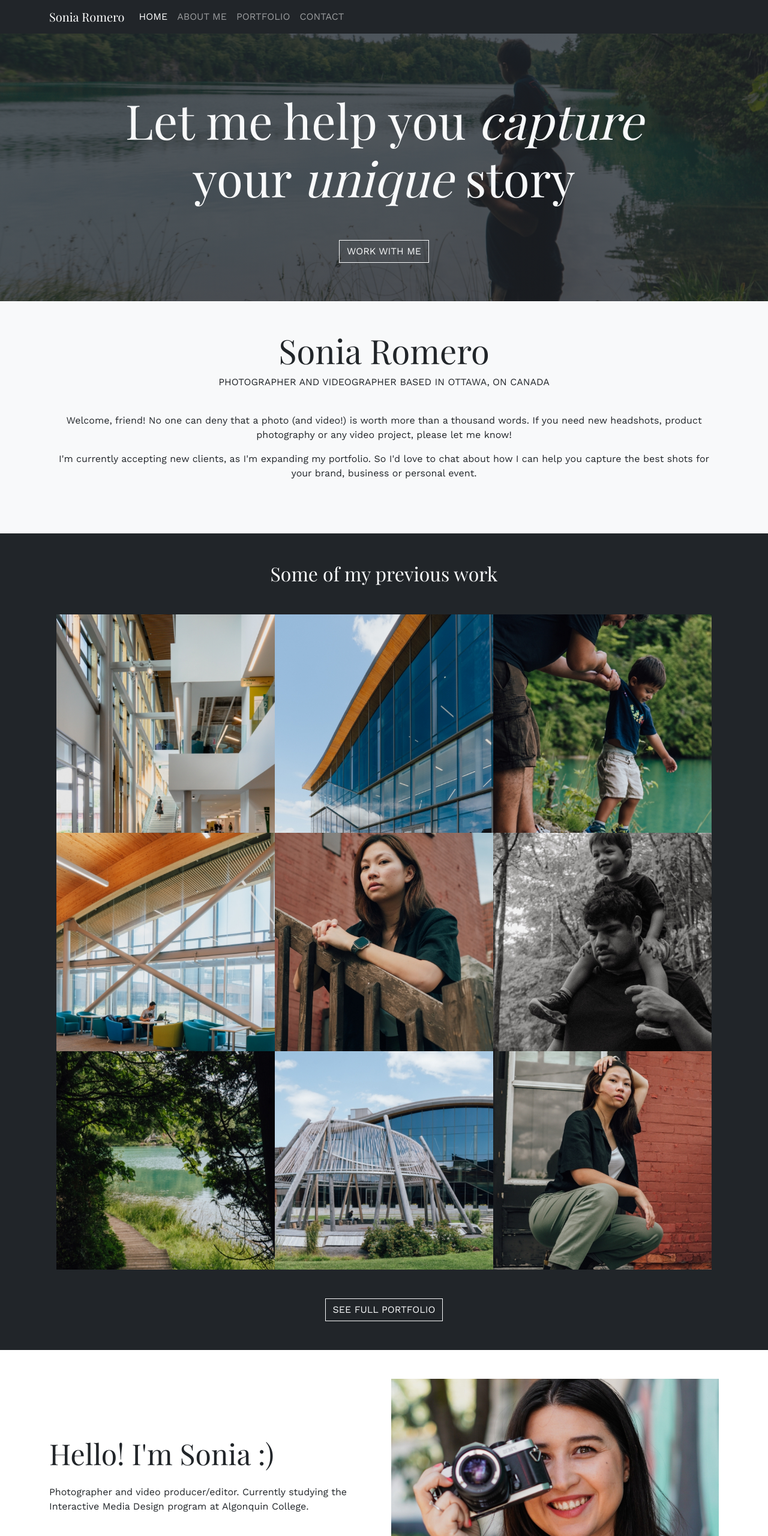
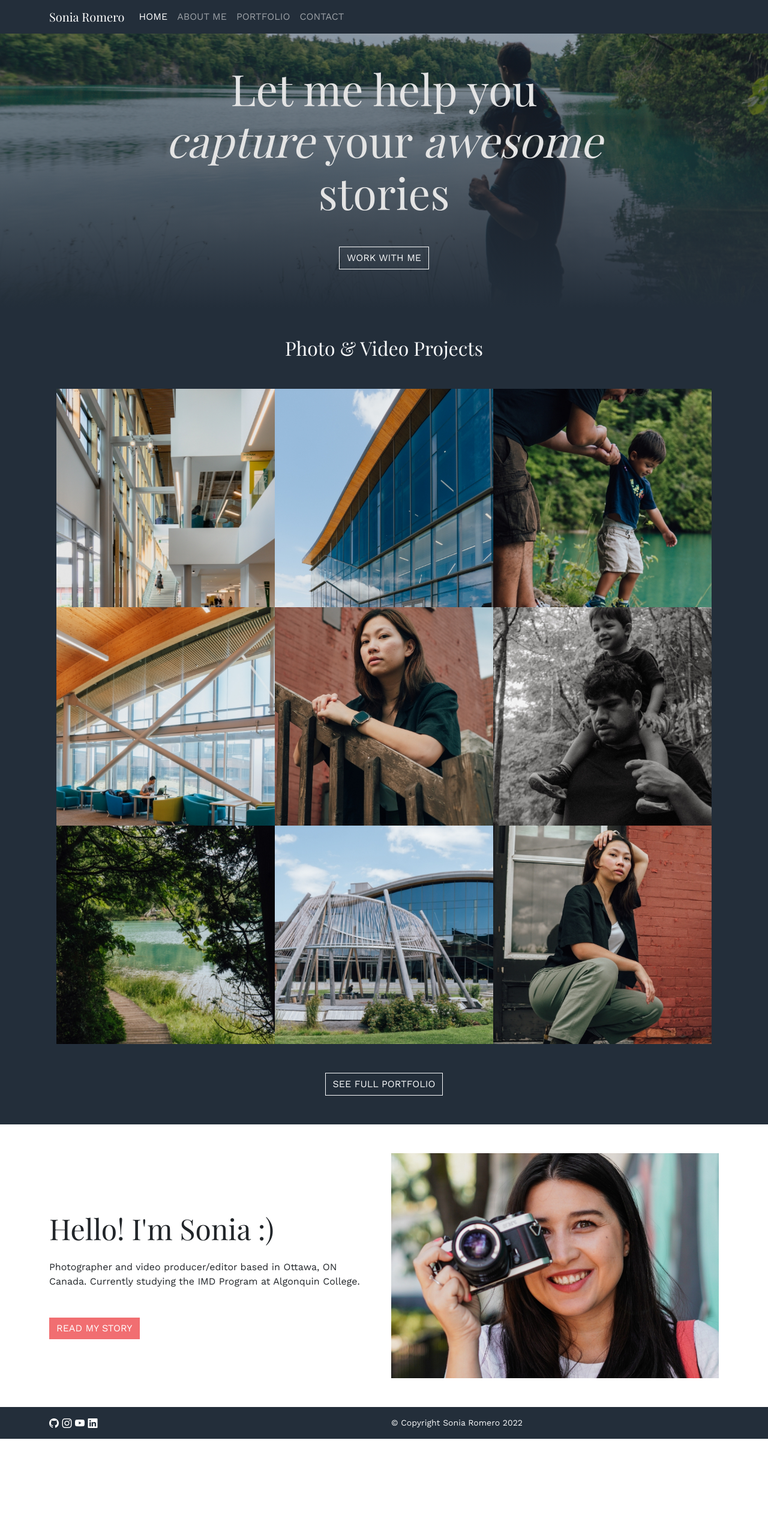
Before and after one commit to soniaromero90/portfolio, a plain HTML site: page index.html in a window 1280 px wide. Shown: the top 2560 px of the page at 60% size. After the commit the page ends 2398 px from the top, so only its background shows below. Drawn offline with nearby package versions, Linux system fonts and the light colour scheme; a web font is replaced by a local one.

Commit message:
changes bootstrap colours

```diff
--- a/css/main.css
+++ b/css/main.css
@@ -8,15 +8,6 @@ h1, h2, h3, h4, h5, h6,
     font-family: 'Playfair Display', serif;
 }
 
-.banner {
-    background-image:
-        linear-gradient(rgba(33,37,41,0.7), rgba(33,37,41,0.7)),
-    url("../images/banner.jpg");
-    background-position: center;
-    background-size: cover;
-    background-repeat: no-repeat;
-}
-
 .skip {
     position: absolute;
     left: -10000px;
@@ -25,3 +16,40 @@ h1, h2, h3, h4, h5, h6,
     height: 1px;
     overflow: hidden;
   }
+
+
+
+.navbar, footer {
+    background-color: #232E3A;
+  }
+
+  .navbar-toggler{
+    color: #E4E4E4;
+  }
+
+.banner {
+    background-image:
+        linear-gradient(rgba(35,46,58,0.3), rgba(35,46,58,1)),
+    url("../images/banner.jpg");
+    background-position: center;
+    background-size: cover;
+    background-repeat: no-repeat;
+}
+
+.banner h1 {
+    color: #E4E4E4;
+
+    max-width: 70%;
+    margin: 0 auto;
+}
+
+
+.banner a:hover, .projects a:hover, .pink-button {
+    background-color: #F16E71;
+
+}
+
+
+.projects {
+    background-color: #232E3A;
+}
--- a/index.html
+++ b/index.html
@@ -30,7 +30,7 @@
 
     <header>
       <div class="bg-dark">
-        <nav class="navbar navbar-expand-lg navbar-dark bg-dark">
+        <nav class="navbar navbar-dark navbar-expand-lg">
 
           <div class="container-xl">
 
@@ -64,20 +64,19 @@
       <!-- Skip links for accesibility. This will not show on the front end of the page -->
 
       <a href="#banner" class="skip">Skip to banner</a>
-      <a href="#welcome" class="skip">Skip to welcome</a>
       <a href="#projects" class="skip">Skip to projects</a>
       <a href="#banner" class="skip">Skip to banner</a>
 
       <!-- Hero Section includes a background image, title and a button -->
 
       <section class="banner" id="banner">
-        <div class="container-xl text-light text-center pt-5 pb-5">
-          <h1 class="display-1 p-5">Let me help you <em>capture</em> your  <em>unique </em>story</h1>
+        <div class="container-xl p-5 text-center">
+          <h1 class="display-2 mb-5 ">Let me help you <em>capture</em> your <em>awesome </em>stories</h1>
 
           <a
             role="button"
 
-            class="btn btn-outline-primary text-light border-light rounded-0 text-uppercase mb-3"
+            class="btn btn-outline-primary text-light border-light rounded-0 text-uppercase mb-3 button-outline "
 
             href="contact.html"
 
@@ -95,41 +94,13 @@
 
     <main>
 
-      <section class="text-center p-5 bg-light" id="welcome">
 
-        <div>
-
-          <h2 class="display-4">Sonia Romero</h2>
-          <p class="text-uppercase mb-3">
-            Photographer and Videographer based in Ottawa, ON Canada
-          </p>
-
-          <div class="container p-4">
-
-            <p>
-            Welcome, friend! No one can deny that a photo (and video!) is worth more than a thousand words. If you need new headshots, product photography or any video project, please let me know!
-            </p>
-
-             <p>
-            I'm currently accepting new clients, as I'm expanding my portfolio. So I'd love to chat about how I can help you capture the best shots for your brand, business or personal event.
-            </p>
-
-          </div>
-
-
-
-
-        </div>
-
-
-
-      </section>
 
       <!-- Previous Projects section has a dark background colour, a title and a grid with images. This section will be displayed vertically on mobile -->
 
-      <section class="Projects bg-dark text-light" id="projects">
+      <section class="projects text-light" id="projects">
         <div class="container text-center">
-          <h2 class="text-center pt-5 mb-5">Some of my previous work</h2>
+          <h2 class="text-center pt-5 mb-5">Photo &amp; Video Projects</h2>
 
           <!-- This will show the gallery with portfolio images  -->
 
@@ -152,7 +123,7 @@
 
                     alt="Photo of staircase in Algonquin College"
 
-                    class="img-fluid hvr-pulse-shrink">
+                    class="img-fluid hvr-push">
 
                 </div>
 
@@ -169,7 +140,7 @@
 
                     alt="Photo of building at Algonquin College"
 
-                    class="img-fluid hvr-pulse-shrink">
+                    class="img-fluid hvr-push">
 
 
                 </div>
@@ -187,7 +158,7 @@
 
                     alt="Photo of father and son near the lake"
 
-                    class="img-fluid hvr-pulse-shrink">
+                    class="img-fluid hvr-push">
 
 
                 </div>
@@ -205,7 +176,7 @@
 
                   alt="Photo of library window at Algonquin College"
 
-                  class="img-fluid hvr-pulse-shrink">
+                  class="img-fluid hvr-push">
 
 
 
@@ -223,7 +194,7 @@
 
                     alt="Photo of a woman in a staircase"
 
-                    class="img-fluid hvr-pulse-shrink">
+                    class="img-fluid hvr-push">
 
 
                 </div>
@@ -242,7 +213,7 @@
 
                     alt="Photo of a father and son in black and white"
 
-                    class="img-fluid hvr-pulse-shrink">
+                    class="img-fluid hvr-push">
 
 
 
@@ -261,7 +232,7 @@
 
                     alt="Photo of a lake"
 
-                    class="img-fluid hvr-pulse-shrink">
+                    class="img-fluid hvr-push">
 
 
                 </div>
@@ -279,7 +250,7 @@
 
                     alt="Photo of Algonquin College courtyard"
 
-                    class="img-fluid hvr-pulse-shrink">
+                    class="img-fluid hvr-push">
 
 
                 </div>
@@ -296,7 +267,7 @@
 
                     alt="Photo of woman posing"
 
-                    class="img-fluid hvr-pulse-shrink">
+                    class="img-fluid hvr-push">
 
 
                 </div>
@@ -339,11 +310,21 @@
                 Hello! I'm Sonia :)
               </h3>
               <p class="mt-4 mb-5">
-                Photographer and video producer/editor. Currently studying the Interactive Media Design program at Algonquin College.
+                Photographer and video producer/editor based in Ottawa, ON Canada. Currently studying the IMD Program at Algonquin College.
               </p>
 
-              <a role="button" class="btn btn-secondary text-uppercase rounded-0 mb-3" href="about.html" aria-label="Go to the about page to learn more about me">
-                My Story
+              <a
+                role="button"
+
+                class="btn btn-secondary border-0 text-uppercase rounded-0 mb-3 pink-button"
+
+                href="about.html"
+
+                aria-label="Go to the about page to learn more about me"
+                >
+
+                  Read My Story
+
               </a>
 
             </div>
@@ -374,7 +355,7 @@
 
 <!-- The footer contains links to social media on one side and a copyright tagline on the other side.-->
 
-<footer class="bg-dark text-light">
+<footer class="text-light footer">
   <div class="footer-content container pt-3">
     <div class="row">
         <div class="col-sm-6">
```
